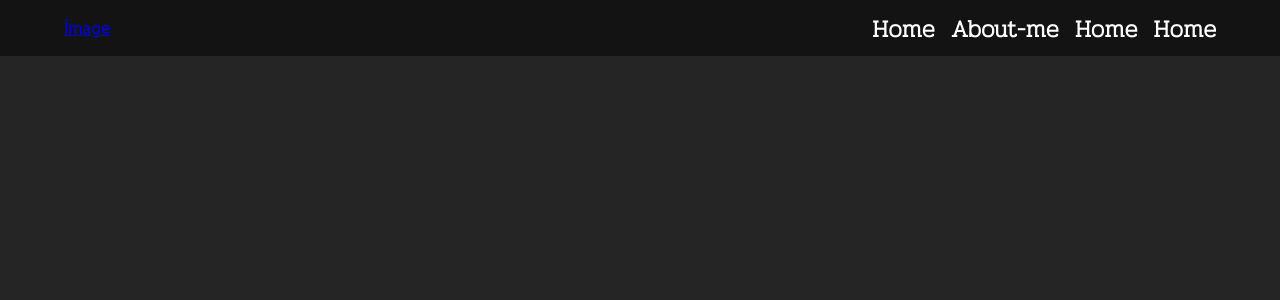
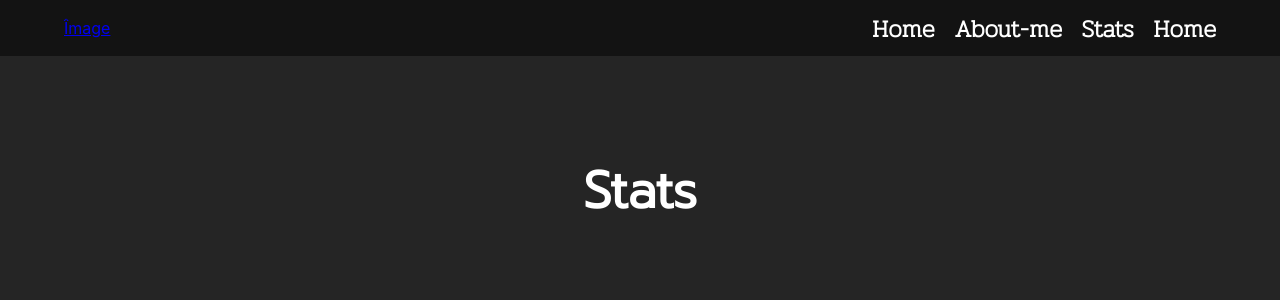
Before and after one commit to CaptainMango1/my-portfolio, a React (Create React App) app: page /stats in a window 1280 px wide. Shown: the top 300 px of the page. Built offline with nearby package versions, Linux system fonts and the light colour scheme.

Commit message:
added statsView

```diff
--- a/src/App.tsx
+++ b/src/App.tsx
@@ -5,6 +5,7 @@ import { BrowserRouter, Routes, Route } from "react-router-dom";
 import HomewView from "./common/views/HomeView";
 import Navbar from "./common/components/Navbar";
 import AboutMe from "./common/views/AboutMe";
+import StatsView from "./common/views/StatsView";
 
 function App() {
   return (
@@ -14,6 +15,7 @@ function App() {
         <Routes>
           <Route path="/" element={<HomewView />} />
           <Route path="/about-me" element={<AboutMe />} />
+          <Route path="/stats" element={<StatsView />} />
         </Routes>
       </BrowserRouter>
     </div>
--- a/src/common/components/Navbar.tsx
+++ b/src/common/components/Navbar.tsx
@@ -20,8 +20,8 @@ const Navbar = () => {
             </Link>
           </li>
           <li className="nav-item">
-            <Link to="/" className="nav-links">
-              Home
+            <Link to="/stats" className="nav-links">
+              Stats
             </Link>
           </li>
           <li className="nav-item">
--- /dev/null
+++ b/src/common/views/StatsView.tsx
@@ -0,0 +1,9 @@
+const StatsView = () => {
+  return (
+    <div>
+      <h1>Stats</h1>
+    </div>
+  );
+};
+
+export default StatsView;
```
